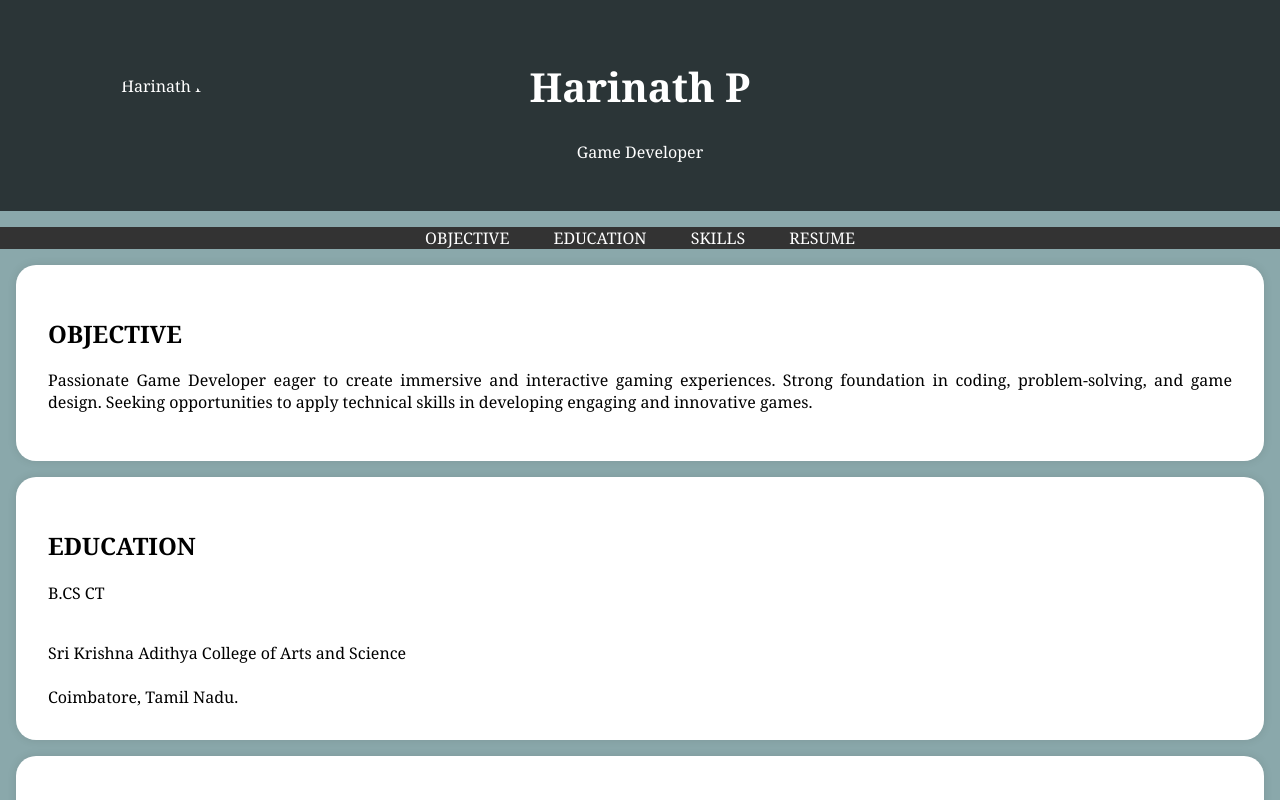
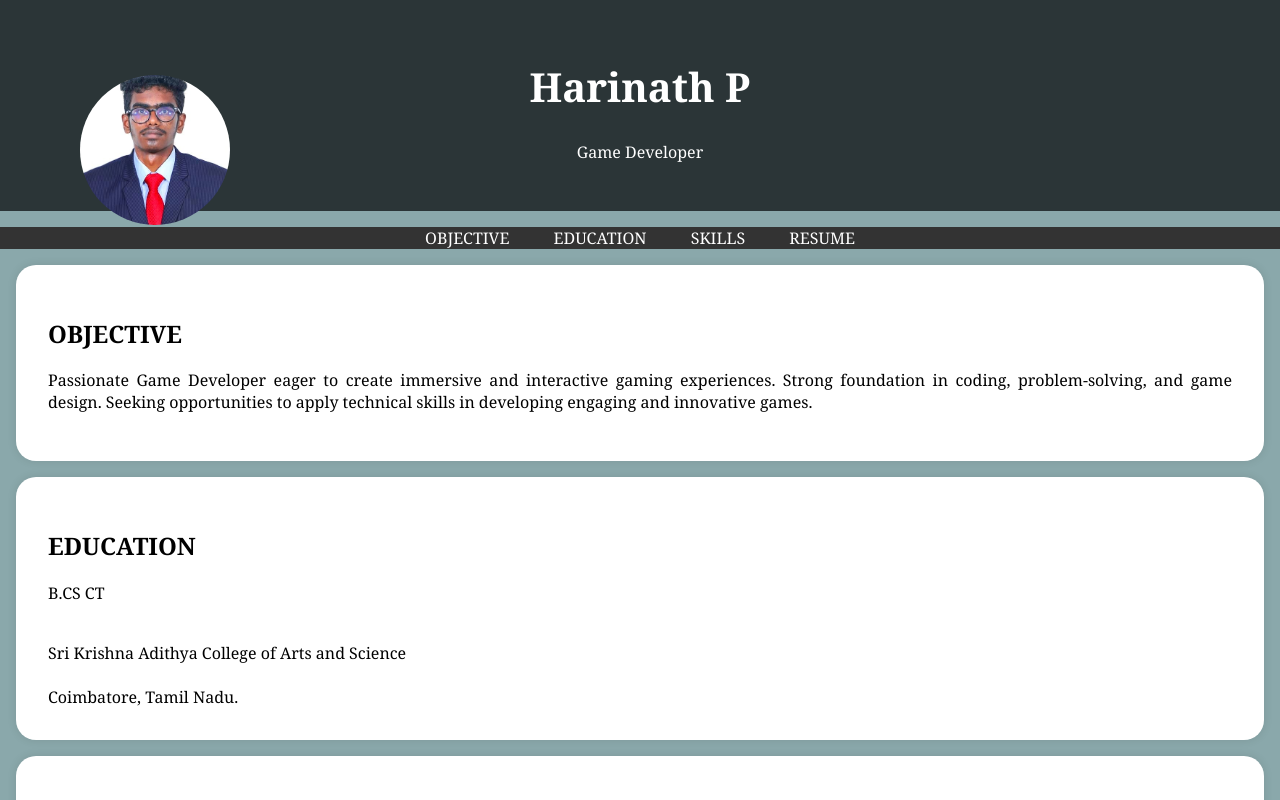
Before and after one commit to HARINATH20050/portfolio, a plain HTML site: page index.html in a window 1280 px wide. Shown: the top 800 px of the page. Drawn offline with Linux system fonts and the light colour scheme.

Commit message:
index.html

```diff
--- a/index.html
+++ b/index.html
@@ -81,7 +81,7 @@ padding-left: 20px;
 <body>
 <header>
 <div class="header-content">
-<img src="harinath.jpg" alt="Harinath P" class="profile-picture">
+<img src="harinath.jpeg" alt="Harinath P" class="profile-picture">
 <h1>Harinath P</h1>
 <p>Game Developer</p>
 </div>
```
